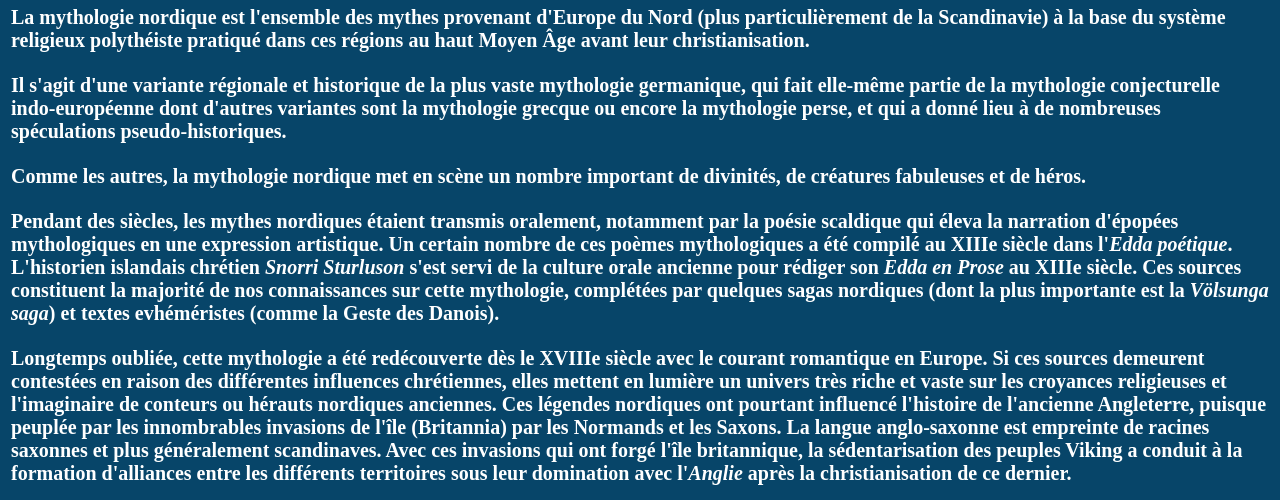
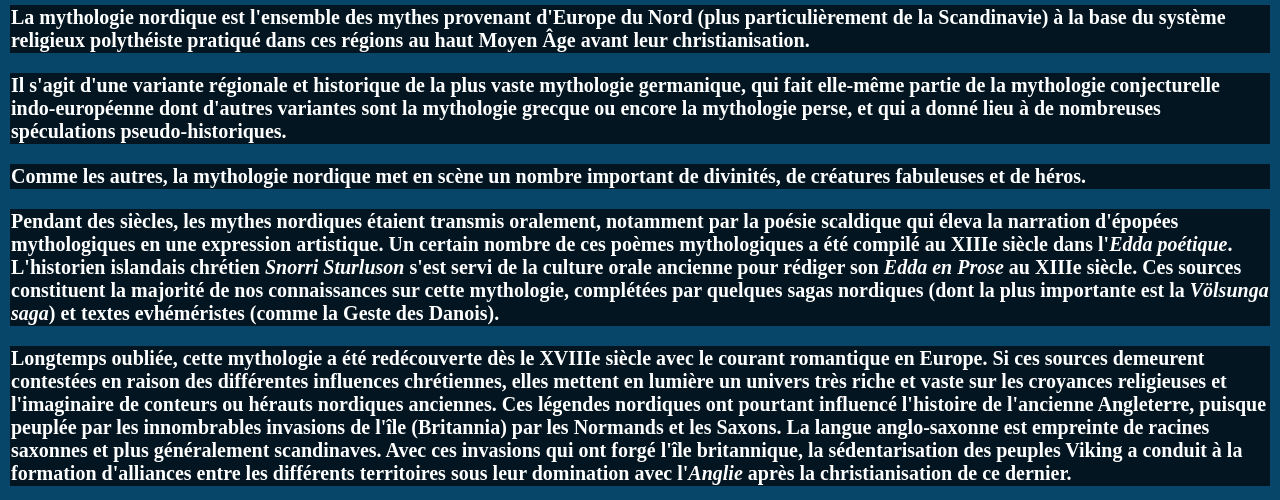
Before and after one commit to BizotTristan/Mythologie, a plain HTML site: page Nordique.html in a window 1280 px wide. Shown: the part 106-606 px from the top of the page. Drawn offline with Linux system fonts and the light colour scheme; files whose address does not match are found by name.

Commit message:
Add files via upload

```diff
--- a/Nordique.html
+++ b/Nordique.html
@@ -5,7 +5,7 @@
   <meta charset="utf-8">
   <meta name="viewport" content="width=device-width, initial-scale=1.0">
   <title>Nordique</title>
-  <link href="nordique(1).css" rel="stylesheet" type="text/css" />
+  <link href="nordique.css" rel="stylesheet" type="text/css" />
   <link rel="stylesheet" media="screen and (max-width: 1280px)" href="nordiquetel.css" />
 </head>
 
```
